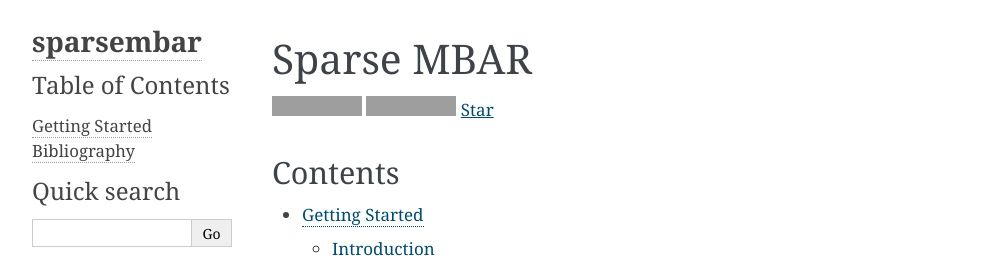
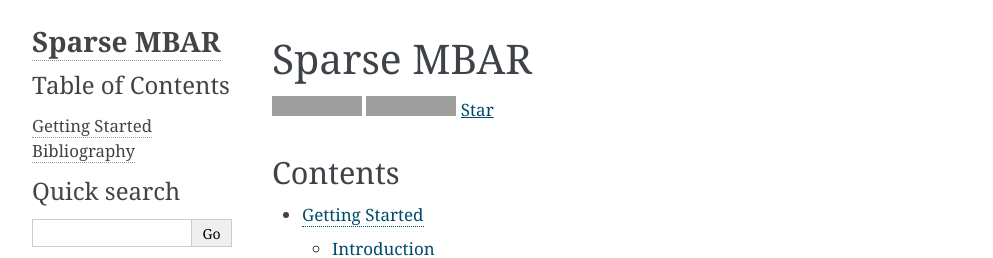
Before and after one commit to craabreu/sparsembar, a Sphinx documentation site: the page built from docs/index.rst, in a window 1280 px wide. Shown: the top 258 px of the page, without its empty margins (148-1141 px from the left). Built offline with Sphinx 7.4.7, drawn with Linux system fonts in a browser that asks for light colours; pages that are not in the unit, such as notebooks, are missing from menus; grey boxes are pictures that could not be loaded.

Commit message:
Updated project name in docs

```diff
--- a/docs/conf.py
+++ b/docs/conf.py
@@ -52,7 +52,7 @@ with open("api/index.rst", "w") as f:
 
 # -- Project information -----------------------------------------------------
 
-project = "sparsembar"
+project = "Sparse MBAR"
 copyright = "2023, Charlles Abreu | CMS Cookiecutter v1.1"
 author = "Charlles Abreu"
 version = ""
```
